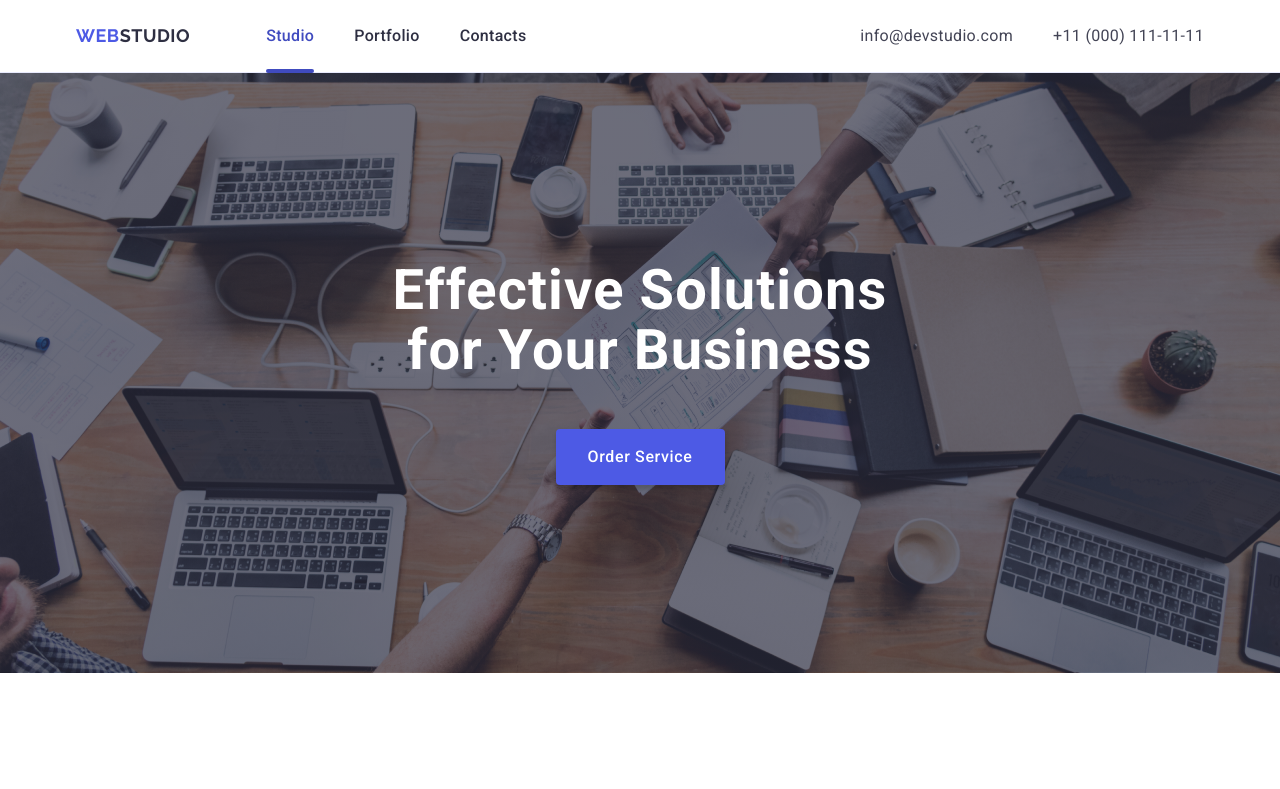
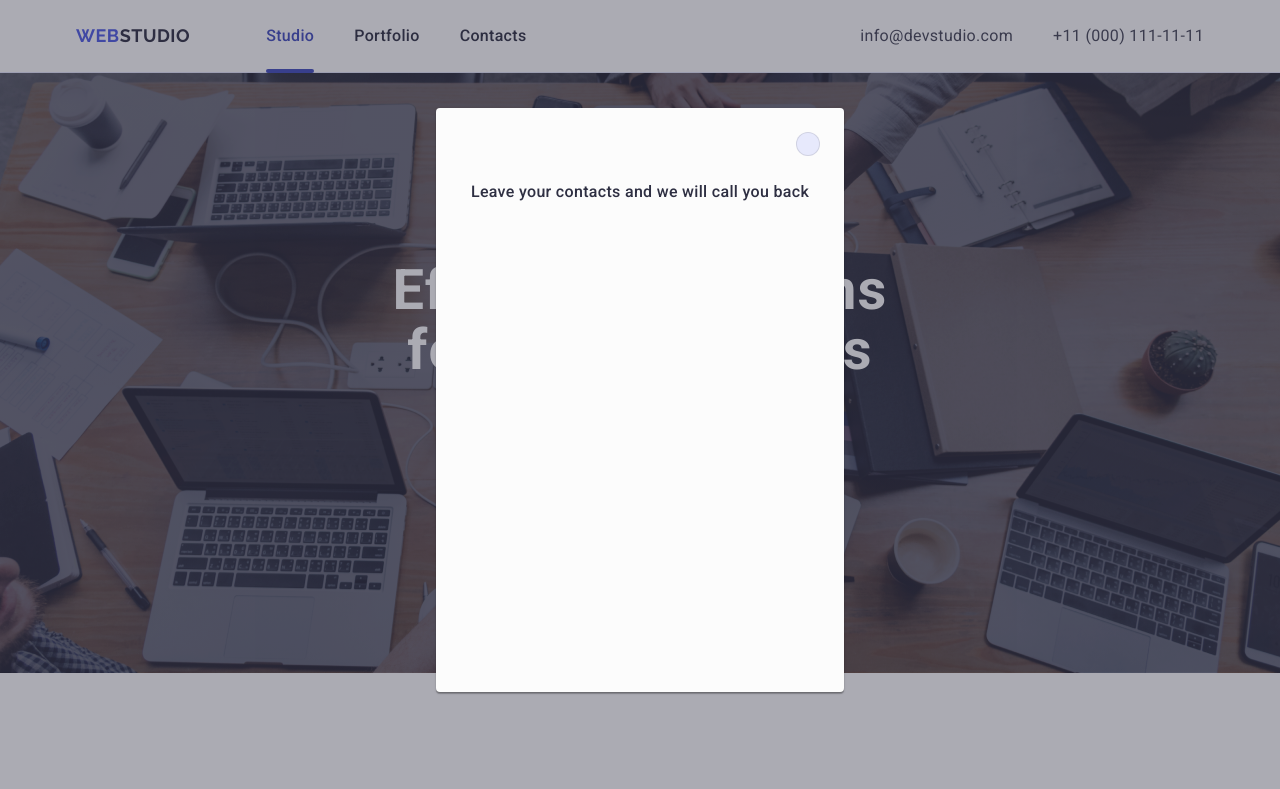
Before and after one commit to IvanPovich/goit-markup-hw-05, a plain HTML site: page index.html in a window 1280 px wide. Shown: the top 789 px of the page. Drawn offline with nearby package versions, Linux system fonts and the light colour scheme.

Commit message:
modal window done

```diff
--- a/css/style.css
+++ b/css/style.css
@@ -536,8 +536,7 @@ img {
 /* #region OVERLAY */
 .modal-overlay {
   z-index: 100;
-  background-image:
-    linear-gradient(var(--grey-overlay), var(--grey-overlay));
+  background-color: rgba(46, 47, 66, 0.4);
 
   position: fixed;
   top: 0;
@@ -545,13 +544,15 @@ img {
   width: 100%;
   height: 100%;
 
-  display: flex;
+  /* display: flex;
   justify-content: center;
-  align-items: center;
+  align-items: center; */
 
   opacity: 0;
   pointer-events: none;
-  transition: opacity 250ms ease-in-out;
+  transition:
+    opacity 250ms cubic-bezier(0.4, 0, 0.2, 1),
+    visibility 250ms cubic-bezier(0.4, 0, 0.2, 1);
 }
 
 .modal-overlay.is-open {
@@ -561,17 +562,74 @@ img {
 
 
 .modal {
+  position: absolute;
+  top: 50%;
+  left: 50%;
+  padding: 24px;
+  padding-top: 72px;
+
+  transform: translate(-50%, -50%);
+
   background-color: var(--dairy);
   box-sizing: border-box;
   border-radius: 4px;
   box-shadow:
-    0px 1px 1px 0px #00000024,
-    0px 1px 3px 0px #0000001F,
-    0px 2px 1px 0px #00000033;
+    0px 1px 1px rgba(0, 0, 0, 0.14),
+    0px 1px 3px rgba(0, 0, 0, 0.12),
+    0px 2px 1px rgba(0, 0, 0, 0.2);
 
-  padding: 24px;
-  max-width: 408px;
-  max-height: 584px;
-  overflow-y: auto;
+  width: 408px;
+  min-height: 584px;
+  transition: transform 250ms cubic-bezier(0.4, 0, 0.2, 1);
+}
+
+.btn-close {
+  position: absolute;
+  padding: 0;
+  top: 24px;
+  right: 24px;
+  height: 24px;
+  width: 24px;
+  border-radius: 50%;
+
+  display: flex;
+  align-items: center;
+  justify-content: center;
+  background-color: var(--cornflower);
+  border: 1px solid rgba(0, 0, 0, 0.1);
+  transition:
+    background-color 250ms cubic-bezier(0.4, 0, 0.2, 1),
+    border 250ms cubic-bezier(0.4, 0, 0.2, 1);
+
+  cursor: pointer;
+}
+
+.btn-close:hover {
+  border: none;
+
+}
+
+.btn-close:focus {
+  background-color: var(--hover-color);
+}
+
+.btn-close-icon {
+  transition: fill 250ms cubic-bezier(0.4, 0, 0.2, 1);
+}
+
+.btn-close-icon:hover,
+.btn-close-icon:focus {
+  fill: var(--white-color);
+}
+
+.modal-title {
+  font-weight: 500;
+  font-size: 16px;
+  line-height: 1.5;
+  text-align: center;
+  letter-spacing: 0.02em;
+  color: var(--navy-blue-color);
+
+  margin-bottom: 16px;
 }
 /* #endregion */
--- a/index.html
+++ b/index.html
@@ -419,12 +419,6 @@
       <!-- #endregion -->
     </main>
 
-    <div class="modal-overlay">
-      <div class="modal">
-        <p>Lorem ipsum dolor sit amet consectetur, adipisicing elit. Commodi, exercitationem veniam dolores officia amet aperiam ut sint quia! Fuga recusandae, excepturi possimus perspiciatis maiores soluta libero accusantium nesciunt blanditiis temporibus.</p>
-      </div>
-    </div>
-
     <footer class="footer">
       <div class="container container-footer">
         <div class="wrapper-content-footer">
@@ -472,5 +466,23 @@
         </div>
       </div>
     </footer>
+
+    <div class="modal-overlay is-open">
+      <div class="modal">
+        <button type="button" class="btn-close">
+          <svg class="btn-close-icon" width="8" height="8">
+            <use href=""></use>
+          </svg>
+        </button>
+
+        <div class="modal-container">
+          <p class="modal-title">
+            Leave your contacts and we will call you back
+          </p>
+
+          <form action=""></form>
+        </div>
+      </div>
+    </div>
   </body>
 </html>
```
